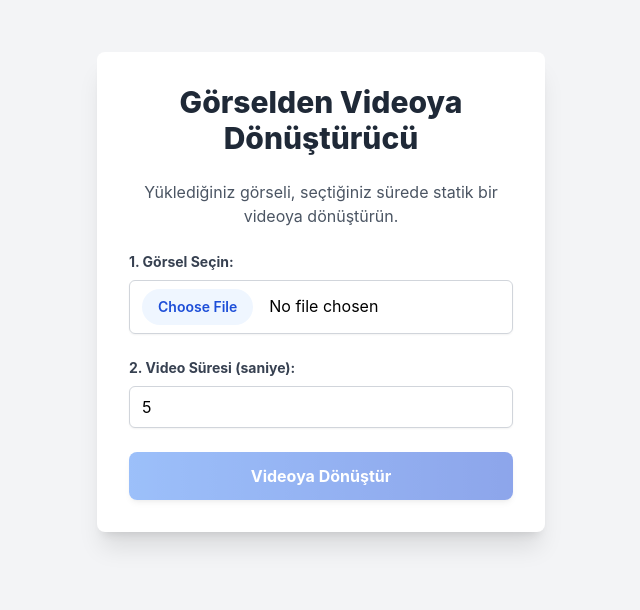
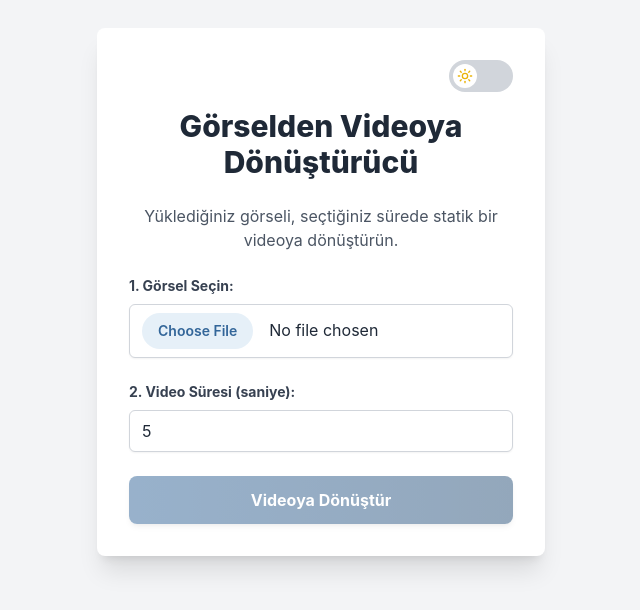
Before and after one commit to SYSCYCLE/From-Photo-to-Static-Video, a React (Create React App) app: page / in a window 1280 px wide. Shown: the part 108-718 px from the top of the page, without its empty margins (319-959 px from the left). Built offline with nearby package versions, Linux system fonts and the light colour scheme; the HTML template or start-up script is replaced by a standard one.

Commit message:
Update App.js

```diff
--- a/src/App.js
+++ b/src/App.js
@@ -1,4 +1,5 @@
-import React, { useState } from 'react';
+import React, { useState, useEffect } from 'react';
+import { Moon, Sun } from 'lucide-react';
 
 function App() {
   const [selectedFile, setSelectedFile] = useState(null);
@@ -6,6 +7,23 @@ function App() {
   const [loading, setLoading] = useState(false);
   const [videoUrl, setVideoUrl] = useState('');
   const [message, setMessage] = useState('');
+  const [theme, setTheme] = useState('light');
+
+  useEffect(() => {
+    const savedTheme = localStorage.getItem('theme');
+    if (savedTheme) {
+      setTheme(savedTheme);
+    }
+  }, []);
+
+  useEffect(() => {
+    localStorage.setItem('theme', theme);
+    if (theme === 'dark') {
+      document.documentElement.classList.add('dark');
+    } else {
+      document.documentElement.classList.remove('dark');
+    }
+  }, [theme]);
 
   const handleFileChange = (event) => {
     setSelectedFile(event.target.files[0]);
@@ -54,18 +72,40 @@ function App() {
     }
   };
 
+  const toggleTheme = () => {
+    setTheme((prevTheme) => (prevTheme === 'light' ? 'dark' : 'light'));
+  };
+
   return (
-    <div className="min-h-screen bg-gray-100 flex items-center justify-center p-4">
-      <div className="bg-white p-8 rounded-lg shadow-xl max-w-md w-full">
-        <h1 className="text-3xl font-extrabold text-gray-800 mb-6 text-center">
+    <div className={`min-h-screen flex items-center justify-center p-4 transition-colors duration-300 ${theme === 'dark' ? 'bg-[#202030] text-gray-100' : 'bg-gray-100 text-gray-800'}`}>
+      <div className={`p-8 rounded-lg shadow-xl max-w-md w-full transition-colors duration-300 ${theme === 'dark' ? 'bg-gray-800' : 'bg-white'}`}>
+        <div className="flex justify-end mb-4">
+          <button
+            onClick={toggleTheme}
+            className={`relative inline-flex h-8 w-16 items-center rounded-full transition-colors duration-300 focus:outline-none focus:ring-2 focus:ring-[#336699] focus:ring-opacity-50 ${
+              theme === 'dark' ? 'bg-[#336699]' : 'bg-gray-300'
+            }`}
+            aria-label={theme === 'dark' ? 'Açık Temaya Geç' : 'Koyu Temaya Geç'}
+          >
+            <span
+              className={`inline-block h-6 w-6 transform rounded-full bg-white transition-transform duration-300 ease-in-out ${
+                theme === 'dark' ? 'translate-x-9' : 'translate-x-1'
+              } flex items-center justify-center`}
+            >
+              {theme === 'dark' ? <Moon size={16} className="text-gray-800" /> : <Sun size={16} className="text-yellow-500" />}
+            </span>
+          </button>
+        </div>
+
+        <h1 className={`text-3xl font-extrabold mb-6 text-center ${theme === 'dark' ? 'text-gray-100' : 'text-gray-800'}`}>
           Görselden Videoya Dönüştürücü
         </h1>
-        <p className="text-gray-600 mb-6 text-center">
+        <p className={`mb-6 text-center ${theme === 'dark' ? 'text-gray-300' : 'text-gray-600'}`}>
           Yüklediğiniz görseli, seçtiğiniz sürede statik bir videoya dönüştürün.
         </p>
 
         <div className="mb-6">
-          <label htmlFor="image-upload" className="block text-gray-700 text-sm font-bold mb-2">
+          <label htmlFor="image-upload" className={`block text-sm font-bold mb-2 ${theme === 'dark' ? 'text-gray-200' : 'text-gray-700'}`}>
             1. Görsel Seçin:
           </label>
           <input
@@ -73,15 +113,19 @@ function App() {
             type="file"
             accept="image/*"
             onChange={handleFileChange}
-            className="w-full px-3 py-2 border border-gray-300 rounded-md shadow-sm focus:outline-none focus:ring-2 focus:ring-blue-500 focus:border-blue-500 file:mr-4 file:py-2 file:px-4 file:rounded-full file:border-0 file:text-sm file:font-semibold file:bg-blue-50 file:text-blue-700 hover:file:bg-blue-100"
+            className={`w-full px-3 py-2 border rounded-md shadow-sm focus:outline-none focus:ring-2 ${
+              theme === 'dark'
+                ? 'bg-gray-700 border-gray-600 text-gray-100 focus:ring-[#336699] focus:border-[#336699] file:bg-[#336699] file:text-white hover:file:bg-[#2A527A]'
+                : 'bg-white border-gray-300 text-gray-800 focus:ring-[#336699] focus:border-[#336699] file:bg-[#E6F0F8] file:text-[#336699] hover:file:bg-[#CCE0ED]'
+            } file:mr-4 file:py-2 file:px-4 file:rounded-full file:border-0 file:text-sm file:font-semibold`}
           />
           {selectedFile && (
-            <p className="mt-2 text-sm text-gray-500">Seçilen Dosya: {selectedFile.name}</p>
+            <p className={`mt-2 text-sm ${theme === 'dark' ? 'text-gray-400' : 'text-gray-500'}`}>Seçilen Dosya: {selectedFile.name}</p>
           )}
         </div>
 
         <div className="mb-6">
-          <label htmlFor="video-duration" className="block text-gray-700 text-sm font-bold mb-2">
+          <label htmlFor="video-duration" className={`block text-sm font-bold mb-2 ${theme === 'dark' ? 'text-gray-200' : 'text-gray-700'}`}>
             2. Video Süresi (saniye):
           </label>
           <input
@@ -90,27 +134,40 @@ function App() {
             min="1"
             value={videoDuration}
             onChange={handleDurationChange}
-            className="w-full px-3 py-2 border border-gray-300 rounded-md shadow-sm focus:outline-none focus:ring-2 focus:ring-blue-500 focus:border-blue-500"
+            className={`w-full px-3 py-2 border rounded-md shadow-sm focus:outline-none focus:ring-2 ${
+              theme === 'dark'
+                ? 'bg-gray-700 border-gray-600 text-gray-100 focus:ring-[#336699] focus:border-[#336699]'
+                : 'bg-white border-gray-300 text-gray-800 focus:ring-[#336699] focus:border-[#336699]'
+            }`}
           />
         </div>
 
         <button
           onClick={handleConvert}
           disabled={loading || !selectedFile}
-          className="w-full bg-gradient-to-r from-blue-500 to-blue-700 text-white font-bold py-3 px-4 rounded-lg shadow-md hover:from-blue-600 hover:to-blue-800 focus:outline-none focus:ring-2 focus:ring-blue-500 focus:ring-opacity-50 transition duration-300 ease-in-out disabled:opacity-50 disabled:cursor-not-allowed"
+          className={`w-full font-bold py-3 px-4 rounded-lg shadow-md focus:outline-none focus:ring-2 focus:ring-opacity-50 transition duration-300 ease-in-out disabled:opacity-50 disabled:cursor-not-allowed
+            ${loading ? 'bg-gradient-to-r from-[#336699] via-[#407ACC] to-[#336699] animate-loading-swipe' : ''}
+            ${!loading && (theme === 'dark' ? 'bg-[#336699] text-white hover:bg-[#2A527A] focus:ring-[#336699]' : 'bg-gradient-to-r from-[#336699] to-[#2A527A] text-white hover:from-[#2A527A] hover:to-[#204060] focus:ring-[#336699]')}
+          `}
         >
           {loading ? 'Dönüştürülüyor...' : 'Videoya Dönüştür'}
         </button>
 
         {message && (
-          <div className={`mt-6 p-3 rounded-md text-center ${loading ? 'bg-blue-100 text-blue-700' : (message.includes('Hata') ? 'bg-red-100 text-red-700' : 'bg-green-100 text-green-700')}`}>
+          <div className={`mt-6 p-3 rounded-md text-center ${
+            loading
+              ? (theme === 'dark' ? 'bg-[#1A334D] text-[#99CCFF]' : 'bg-[#CCE0ED] text-[#2A527A]')
+              : (message.includes('Hata')
+                  ? (theme === 'dark' ? 'bg-red-900 text-red-200' : 'bg-red-100 text-red-700')
+                  : (theme === 'dark' ? 'bg-[#1A334D] text-[#99CCFF]' : 'bg-[#CCE0ED] text-[#2A527A]'))
+          }`}>
             {message}
           </div>
         )}
 
         {videoUrl && (
           <div className="mt-6">
-            <h3 className="text-lg font-bold text-gray-800 mb-2">Oluşturulan Video:</h3>
+            <h3 className={`text-lg font-bold mb-2 ${theme === 'dark' ? 'text-gray-100' : 'text-gray-800'}`}>Oluşturulan Video:</h3>
             <video
               controls
               src={videoUrl}
```
